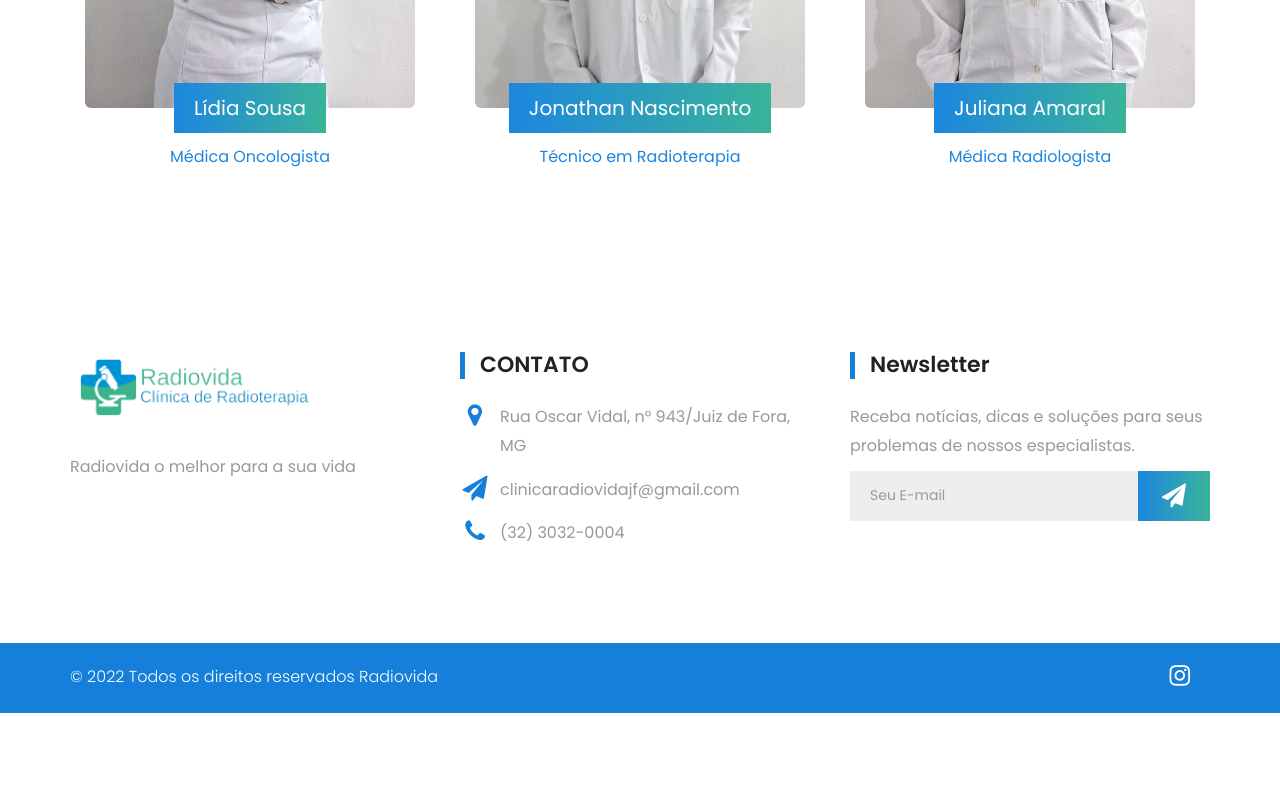
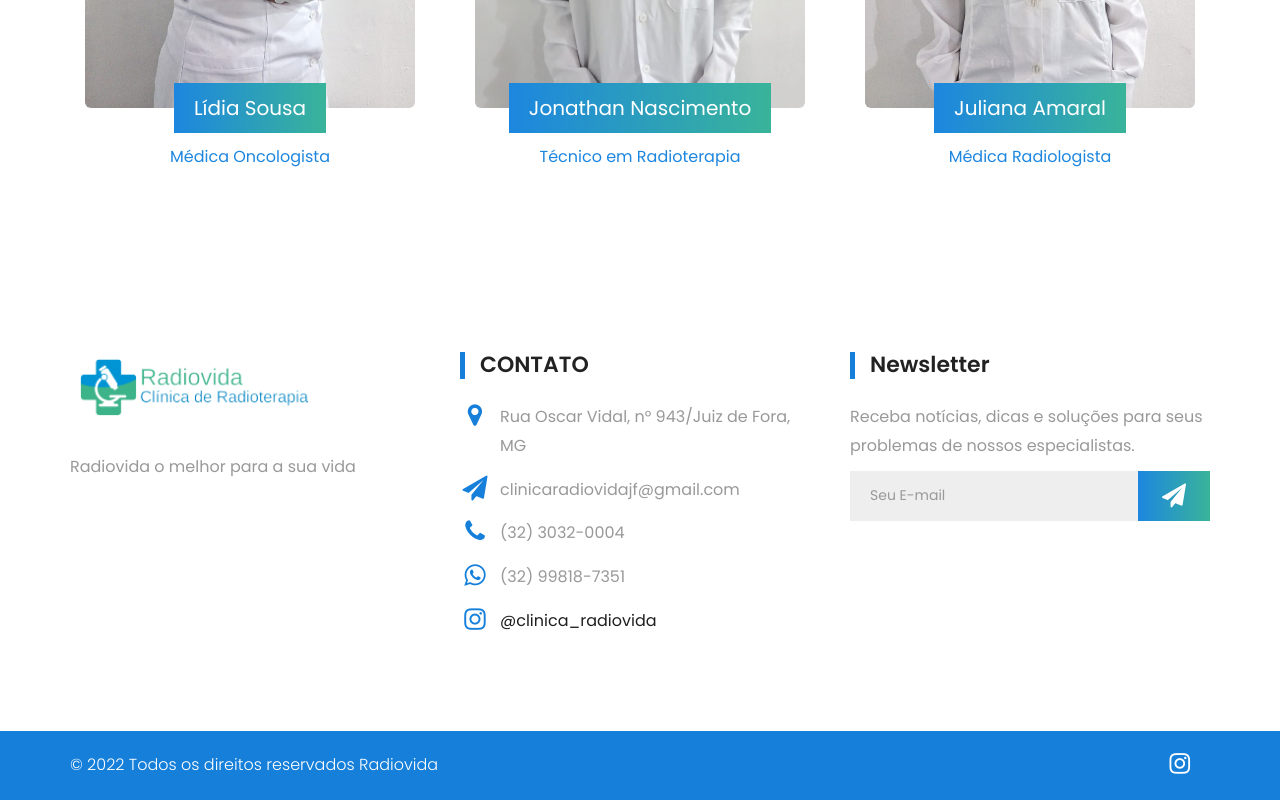
Before and after one commit to SantanaDeveloper/radio-vida, a plain HTML site: page index.html in a window 1280 px wide. Shown: the part 4089-4889 px from the top of the page. Before the commit the page ends 4802 px from the top, so only its background shows below. Drawn offline with Linux system fonts and the light colour scheme; some packages are replaced by stand-ins of ours.

Commit message:
Add instagram and whatsapp

```diff
--- a/index.html
+++ b/index.html
@@ -378,6 +378,8 @@
                   <p><i class="fa fa-map-marker" aria-hidden="true"></i> Rua Oscar Vidal, n° 943/Juiz de Fora, MG</p>
                   <p><i class="fa fa-paper-plane" aria-hidden="true"></i> clinicaradiovidajf@gmail.com</p>
                   <p><i class="fa fa-phone" aria-hidden="true"></i> (32) 3032-0004</p>
+                  <p><i class="fa fa-whatsapp" aria-hidden="true"></i> (32) 99818-7351</p>
+                  <p><a href="https://www.instagram.com/clinica_radiovida/"><i class="fa fa-instagram" aria-hidden="true"></i> @clinica_radiovida</a></p>
                </div>
             </div>
             <div class="col-md-4">
```
